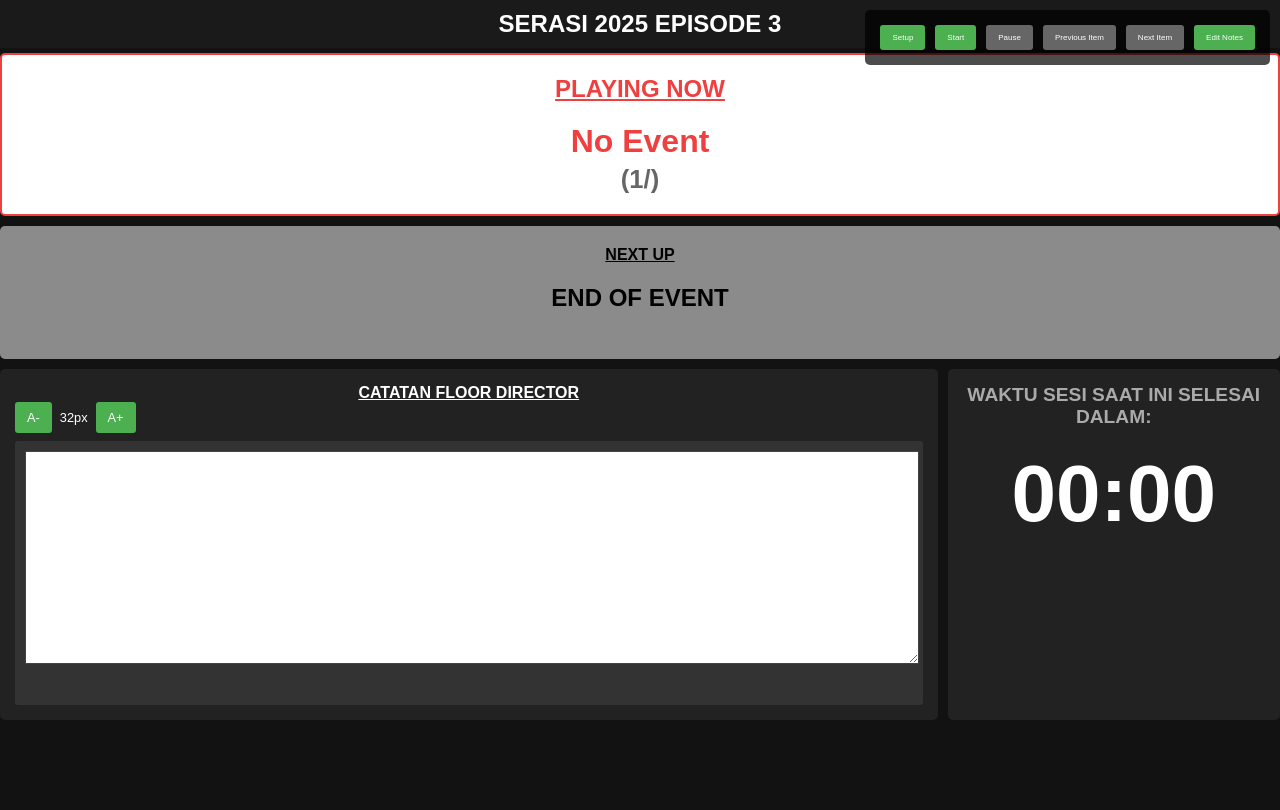
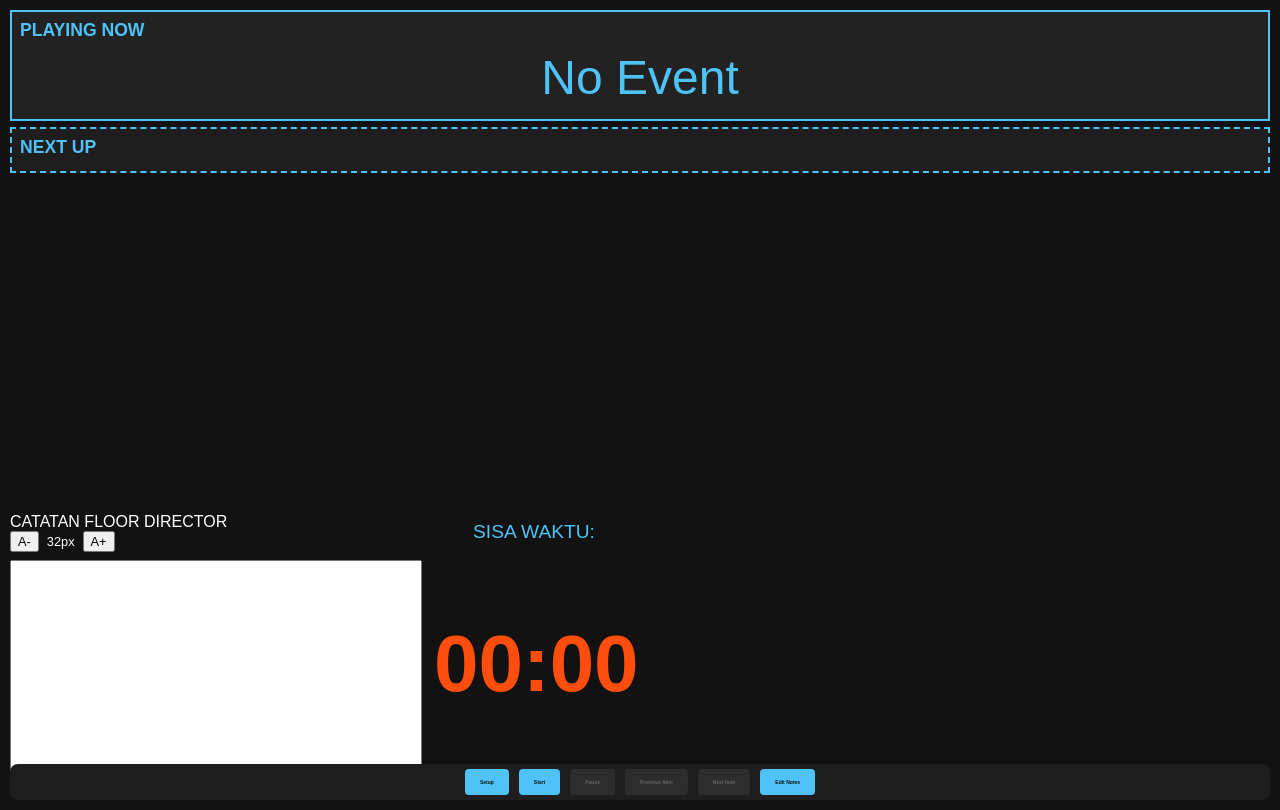
Before and after one commit to Ahmadfnugroho/prompterserasi, a React (Vite) app: page / in a window 1280 px wide. Built offline with nearby package versions, Linux system fonts and the light colour scheme.

Commit message:
perubahan terakhir

```diff
--- a/src/App.jsx
+++ b/src/App.jsx
@@ -1,4 +1,4 @@
-import React, { useState, useEffect, useRef } from "react";
+import React, { useState, useEffect } from "react";
 import ControlPanel from "./components/ControlPanel";
 import FloorNotes from "./components/FloorNotes";
 import Timer from "./components/Timer";
@@ -8,122 +8,93 @@ import "./styles.css";
 
 function App() {
   const [events, setEvents] = useState([]);
-
-  const [currentEventIndex, setCurrentEventIndex] = useState(0);
-  const [currentSubEventIndex, setCurrentSubEventIndex] = useState(0);
+  const [flatList, setFlatList] = useState([]);
+  const [currentIndex, setCurrentIndex] = useState(0);
   const [timeLeft, setTimeLeft] = useState(0);
   const [isRunning, setIsRunning] = useState(false);
   const [floorNotes, setFloorNotes] = useState([]);
   const [showSetup, setShowSetup] = useState(false);
   const [showNotes, setShowNotes] = useState(false);
   const [eventTitle, setEventTitle] = useState("SERASI 2025 EPISODE 3");
+  const [transitioning, setTransitioning] = useState(false);
 
-  // Refs for auto-scrolling
-  const subEventContainerRef = useRef();
-  const activeSubEventRef = useRef();
+  const flattenEvents = (events) => {
+    const flat = [];
+    events.forEach((event) => {
+      flat.push({ type: "event", name: event.name, duration: event.duration });
+      event.subEvents.forEach((sub) =>
+        flat.push({ type: "sub", name: sub, duration: event.duration })
+      );
+    });
+    return flat;
+  };
 
-  // Initialize timer and scroll position
   useEffect(() => {
-    if (events.length > 0) {
-      setTimeLeft(events[currentEventIndex].duration * 60);
-      setCurrentSubEventIndex(0);
+    if (flatList.length > 0) {
+      setTimeLeft(flatList[currentIndex].duration * 60);
     }
-  }, [events, currentEventIndex]);
+  }, [flatList, currentIndex]);
 
-  // Auto-scroll to active sub-event
-  useEffect(() => {
-    if (activeSubEventRef.current) {
-      activeSubEventRef.current.scrollIntoView({
-        behavior: "smooth",
-        block: "nearest",
-      });
-    }
-  }, [currentSubEventIndex]);
-
-  // Timer logic
   useEffect(() => {
     let timer;
-    if (isRunning && timeLeft > 0) {
+    if (isRunning) {
       timer = setInterval(() => {
         setTimeLeft((prev) => prev - 1);
       }, 1000);
-    } else if (timeLeft === 0 && isRunning) {
-      nextEvent();
     }
     return () => clearInterval(timer);
-  }, [isRunning, timeLeft]);
+  }, [isRunning]);
 
   const startTimer = () => setIsRunning(true);
   const pauseTimer = () => setIsRunning(false);
 
-  const nextSubEvent = () => {
-    const currentEvent = events[currentEventIndex];
-    if (currentSubEventIndex < currentEvent.subEvents.length - 1) {
-      setCurrentSubEventIndex(currentSubEventIndex + 1);
-    } else {
-      nextEvent();
+  const next = () => {
+    if (currentIndex < flatList.length - 1) {
+      const nextItem = flatList[currentIndex + 1];
+      const currentItem = flatList[currentIndex];
+      const isSameEvent =
+        currentItem.type === "sub" &&
+        nextItem.duration === currentItem.duration;
+
+      setTransitioning(true);
+      setTimeout(() => {
+        setCurrentIndex(currentIndex + 1);
+        if (!isSameEvent) {
+          setTimeLeft(nextItem.duration * 60);
+        }
+        setTransitioning(false);
+      }, 150);
     }
   };
 
-  const previousSubEvent = () => {
-    if (currentSubEventIndex > 0) {
-      setCurrentSubEventIndex(currentSubEventIndex - 1);
-    } else if (currentEventIndex > 0) {
-      // Move to last sub-event of previous main event
-      setCurrentEventIndex(currentEventIndex - 1);
-      setCurrentSubEventIndex(
-        events[currentEventIndex - 1].subEvents.length - 1
-      );
-    }
-  };
-
-  const nextEvent = () => {
-    if (currentEventIndex < events.length - 1) {
-      setCurrentEventIndex(currentEventIndex + 1);
-      setCurrentSubEventIndex(0);
-      setTimeLeft(events[currentEventIndex + 1].duration * 60);
-    } else {
-      setIsRunning(false);
+  const previous = () => {
+    if (currentIndex > 0) {
+      setCurrentIndex(currentIndex - 1);
+      const prevItem = flatList[currentIndex - 1];
+      setTimeLeft(prevItem.duration * 60);
     }
   };
 
   const handleSaveSetup = (newEvents, newNotes, newTitle) => {
+    const flattened = flattenEvents(newEvents);
     setEvents(newEvents);
+    setFlatList(flattened);
     setFloorNotes(newNotes);
     setEventTitle(newTitle);
-    setCurrentEventIndex(0);
-    setCurrentSubEventIndex(0);
-    setTimeLeft(newEvents[0]?.duration * 60 || 0);
+    setCurrentIndex(0);
+    setTimeLeft(flattened[0]?.duration * 60 || 0);
     setIsRunning(false);
     setShowSetup(false);
   };
 
   return (
     <div className="container">
-      <div className="header">{eventTitle}</div>
-
-      <div className="playing-now">
+      <div className="main-content">
+        <div className={`playing-now ${transitioning ? "fade-in" : ""}`}>
           <div className="playing-now-label">PLAYING NOW</div>
           <div className="playing-now-content">
-          <div>
-            <strong>{events[currentEventIndex]?.name || "No Event"}</strong>
-            <div style={{ fontSize: "0.8em", color: "#666", marginTop: "5px" }}>
-              ({currentSubEventIndex + 1}/
-              {events[currentEventIndex]?.subEvents.length})
-            </div>
-          </div>
-          <div className="sub-event-container" ref={subEventContainerRef}>
-            {events[currentEventIndex]?.subEvents.map((subEvent, index) => (
-              <div
-                key={index}
-                ref={index === currentSubEventIndex ? activeSubEventRef : null}
-                className={`sub-event ${
-                  index === currentSubEventIndex ? "active" : ""
-                }`}
-              >
-                {subEvent}
-              </div>
-            ))}
+            <div className="current-event">
+              {flatList[currentIndex]?.name || "No Event"}
             </div>
           </div>
         </div>
@@ -131,22 +102,21 @@ function App() {
         <div className="next-up">
           <div className="next-up-label">NEXT UP</div>
           <div className="next-up-content">
-          {currentEventIndex < events.length - 1 ? (
-            <>
-              <strong>{events[currentEventIndex + 1]?.name}</strong>
-              <div className="next-up-sub-event-container">
-                {events[currentEventIndex + 1]?.subEvents
-                  .slice(0, 3)
-                  .map((subEvent, index) => (
-                    <div key={index} className="next-up-sub-event">
-                      {subEvent}
+            {[1, 2].map((offset) => {
+              const nextItem = flatList[currentIndex + offset];
+              if (!nextItem) return null;
+              return (
+                <div
+                  key={offset}
+                  className={`next-event-item ${
+                    offset === 2 ? "secondary" : ""
+                  }`}
+                >
+                  {nextItem.name}
                 </div>
-                  ))}
+              );
+            })}
           </div>
-            </>
-          ) : (
-            "END OF EVENT"
-          )}
         </div>
       </div>
 
@@ -159,16 +129,12 @@ function App() {
         isRunning={isRunning}
         onStart={startTimer}
         onPause={pauseTimer}
-        onNext={nextSubEvent}
-        onPrevious={previousSubEvent}
+        onNext={next}
+        onPrevious={previous}
         onSetup={() => setShowSetup(true)}
         onEditNotes={() => setShowNotes(true)}
-        hasNext={
-          currentSubEventIndex <
-            events[currentEventIndex]?.subEvents.length - 1 ||
-          currentEventIndex < events.length - 1
-        }
-        hasPrevious={currentSubEventIndex > 0 || currentEventIndex > 0}
+        hasNext={currentIndex < flatList.length - 1}
+        hasPrevious={currentIndex > 0}
       />
 
       {showSetup && (
--- a/src/components/FloorNotes.jsx
+++ b/src/components/FloorNotes.jsx
@@ -12,11 +12,11 @@ function FloorNotes({ notes, onNotesChange }) {
   };
 
   const increaseFontSize = () => {
-    setFontSize((prev) => Math.min(prev + 2, 38)); // batas atas 32px
+    setFontSize((prev) => Math.min(prev + 10, 70)); // batas atas 32px
   };
 
   const decreaseFontSize = () => {
-    setFontSize((prev) => Math.max(prev - 2, 16)); // batas bawah 10px
+    setFontSize((prev) => Math.max(prev - 10, 20)); // batas bawah 10px
   };
 
   return (
--- a/src/components/Timer.jsx
+++ b/src/components/Timer.jsx
@@ -1,13 +1,22 @@
 import React from "react";
 
 function Timer({ timeLeft }) {
-  const minutes = Math.floor(timeLeft / 60);
-  const seconds = timeLeft % 60;
+  const minutes = Math.floor(Math.abs(timeLeft) / 60);
+  const seconds = Math.abs(timeLeft) % 60;
+  const isWarning = timeLeft <= 120 && timeLeft >= 0;
+  const isOverdue = timeLeft < 0;
 
   return (
     <div className="timer">
-      <div className="timer-label">WAKTU SESI SAAT INI SELESAI DALAM:</div>
-      <div className="time-display">
+      <div className="timer-label">
+        {isOverdue ? "WAKTU BERLEBIH:" : "SISA WAKTU:"}
+      </div>
+      <div
+        className={`time-display ${isWarning ? "warning" : ""} ${
+          isOverdue ? "overdue" : ""
+        }`}
+      >
+        {isOverdue ? "-" : ""}
         {minutes.toString().padStart(2, "0")}:
         {seconds.toString().padStart(2, "0")}
       </div>
--- a/src/styles.css
+++ b/src/styles.css
@@ -1,11 +1,10 @@
+/* Base Styles */
 body {
-  font-family: Arial, sans-serif;
   margin: 0;
-  padding: 0;
+  padding: 5px;
+  font-family: "Arial", sans-serif;
   background-color: #121212;
-  color: white;
-  display: flex;
-  flex-direction: column;
+  color: #ffffff;
   height: 100vh;
   overflow: hidden;
 }
@@ -13,301 +12,235 @@ body {
 .container {
   display: flex;
   flex-direction: column;
-  height: 100%;
-  aspect-ratio: 16/9;
-  margin: 0 auto;
-  max-width: 100%;
+  height: 100vh;
+  padding: 5px;
+  gap: 6px;
+  box-sizing: border-box;
 }
 
 .header {
+  font-size: 1.8rem;
+  font-weight: bold;
   text-align: center;
-  padding: 10px;
-  background-color: #1a1a1a;
-  font-size: 1.5rem;
-  font-weight: bold;
+  margin-bottom: 10px;
+  color: #4fc3f7;
+  padding: 5px;
+}
+
+.main-content {
+  display: flex;
+  flex-direction: column;
+  flex: 1;
+  overflow: hidden;
+  gap: 6px;
+}
+
+/* Reduce padding */
+.playing-now,
+.next-up,
+.timer,
+.control-panel {
+  padding: 8px;
 }
 
 .playing-now {
-  flex: 1;
-  padding: 20px;
-  margin: 5px 0;
-  background-color: #ffffff;
-  border: solid 2px #f03f3f;
-
-  border-radius: 5px;
-  font-size: 2rem;
-  display: flex;
-  flex-direction: column;
-  /* justify-content: center; */
+  background-color: #222;
+  border: 2px solid #4fc3f7;
+  transition: background-color 0.3s ease-in-out;
+  overflow-y: auto;
 }
 
-.playing-now-label {
-  font-size: 1.5rem;
-  color: #f03f3f;
-  /* border: solid 2px #f03f3f; */
-  text-align: center;
+.playing-now.fade-in {
+  background-color: #4fc3f7;
+  color: #000;
+}
+
+.playing-now.fade-in .current-event {
+  color: #000;
+}
+
+.next-up {
+  background-color: #1e1e1e;
+  border: 2px dashed #4fc3f7;
+  overflow-y: auto;
+}
+
+.playing-now-label,
+.next-up-label {
+  font-size: 1.1rem;
   font-weight: bold;
-  margin-bottom: 20px;
-  text-decoration: underline;
+  color: #4fc3f7;
+  margin-bottom: 5px;
 }
 
 .playing-now-content {
-  font-size: 2rem;
-  font-weight: bold;
-  color: #f03f3f;
-  /* border: solid 2px #f03f3f; */
-  text-align: center;
+  font-size: 2.2rem;
+  color: #ffffff;
 }
 
-.next-up {
-  flex: 1;
-  padding: 20px;
-  margin: 5px 0;
-  background-color: #8b8b8b;
-  border-radius: 5px;
-  font-size: 2rem;
+.current-event {
+  font-size: 3rem;
+  padding: 5px 0;
+  color: #4fc3f7;
   display: flex;
-  flex-direction: column;
-  /* justify-content: center; */
+  justify-content: center;
+  align-items: center;
 }
 
-.next-up-label {
-  font-size: 1rem;
-  color: #000000;
-  /* border: solid 2px #f03f3f; */
-  text-align: center;
-  font-weight: bold;
-  margin-bottom: 20px;
-  text-decoration: underline;
+.current-sub-event {
+  font-size: 2rem;
+  padding: 5px 0;
+  color: #ffffff;
 }
 
 .next-up-content {
-  font-size: 1.5rem;
-  font-weight: bold;
-  color: #000000;
-  /* border: solid 2px #f03f3f; */
-  text-align: center;
+  display: flex;
+  flex-direction: column;
+  gap: 6px;
 }
 
-.next-up-sub-event-container {
-  max-height: 200px;
-  overflow-y: auto;
-  scroll-behavior: smooth;
-  /* margin-top: 10px; */
+.next-event-item {
+  font-size: 3rem;
+  color: #ffffff;
+}
+.next-event-item.secondary {
+  font-size: 2rem;
+  opacity: 0.8;
 }
 
-.next-up-sub-event {
-  /* padding: 8px; */
-
-  margin: 4px 0;
-  font-size: 1rem;
-  color: black;
-
-  /* background: #f5f5f5; */
-  /* border-left: 3px solid #ddd; */
+.next-sub-events {
+  margin-top: 5px;
 }
 
+.next-sub-event {
+  padding: 8px;
+  margin: 3px 0;
+  background-color: #2d2d2d;
+  border-radius: 3px;
+  font-size: 1.5rem;
+}
+
+/* Bottom Row Proportions */
 .bottom-row {
   display: flex;
-  flex: 1;
-  margin-top: 5px;
-  /* border: solid 2px #f03f3f; */
+  flex-direction: row;
+  gap: 10px;
+  flex-wrap: nowrap;
+  height: auto;
+  min-height: 140px;
+  max-height: 30vh;
 }
 
-.notes {
-  flex: 3;
-  padding: 15px;
-  background-color: #222;
+/* SetupModal improvements (scrollable) */
+.setup-form-content {
+  max-height: 80vh;
+  overflow-y: auto;
+  padding: 10px;
+  background-color: #1e1e1e;
   border-radius: 5px;
-  margin-right: 5px;
-  display: flex;
-  flex-direction: column;
-  /* border: solid 2px #f03f3f; */
-}
-.notes-label {
-  font-size: 1rem;
-  color: #ffffff;
-  /* border: solid 2px #f03f3f; */
-  text-align: center;
-  font-weight: bold;
-  text-decoration: underline;
 }
 
-.notes-content {
-  flex: 1;
-  background-color: #333;
-  padding: 10px;
-  border-radius: 3px;
-  font-size: 1.5rem;
-  overflow-y: auto;
-  /* border: solid 2px #f03f3f; */
-}
-
-textarea {
-  background-color: #ffffff;
-  color: rgb(255, 0, 0);
-  border: 1px solid #444;
-  margin-bottom: 10px;
-  width: 100%;
-  height: 85%;
-  font-size: 2rem;
-
-  /* border: solid 2px #f03f3f; */
-}
-
+/* Timer Styles */
 .timer {
-  flex: 1;
-  padding: 15px;
-  background-color: #222;
-  border-radius: 5px;
-  margin-left: 5px;
-  display: flex;
-  flex-direction: column;
-  align-items: center;
+  max-width: 200px;
+  flex-shrink: 0;
+  text-align: center;
 }
 
 .timer-label {
   font-size: 1.2rem;
-  color: #aaa;
-  margin-bottom: 10px;
-  text-align: center;
-  font-weight: bold;
-}
-
-.timer-content {
-  flex: 1;
-
-  background-color: #333;
-  padding: 10px;
-  border-radius: 3px;
-  font-size: 1.5rem;
-  overflow-y: auto;
-  /* border: solid 2px #f03f3f; */
+  margin-bottom: 5px;
+  color: #4fc3f7;
 }
 
 .time-display {
+  padding-top: 70px;
   font-size: 5rem;
   font-weight: bold;
-  margin: 10px 0;
-  /* border: solid 2px #f03f3f; */
+  color: white;
+}
+
+.time-display.warning {
+  color: #ff4d0d;
+}
+
+.time-display.overdue {
+  color: #f72828;
+}
+
+.floor-notes {
+  flex: 1;
+  background-color: #2d2d2d;
+  padding: 10px;
+  border-radius: 5px;
+  overflow-y: auto;
+  font-size: 1.4rem;
+}
+
+/* Animation */
+.fade-in {
+  animation: fadeIn 1s ease-in-out;
+}
+
+@keyframes fadeIn {
+  from {
+    background-color: #1e1e1e;
+  }
+  to {
+    background-color: #4fc3f7;
+  }
+}
+
+/* Reduce margins and padding */
+.current-event,
+.current-sub-event,
+.next-event-item,
+.next-sub-event {
+  padding: 4px;
+  margin: 2px 0;
 }
 
 .control-panel {
-  position: fixed;
-  top: 10px;
-  right: 10px;
-  background-color: rgba(0, 0, 0, 0.7);
-  padding: 10px;
-  border-radius: 5px;
-  z-index: 1000;
+  display: flex;
+  justify-content: center;
+  gap: 10px;
+  margin-top: 5px;
+  padding: 5px;
+  background-color: #1e1e1e;
+  border-radius: 8px;
 }
 
 .control-panel button {
-  font-size: 0.5rem;
-  margin: 5px;
-  padding: 8px 12px;
+  padding: 10px 15px;
+  background-color: #4fc3f7;
+  color: #121212;
+  border: none;
+  border-radius: 4px;
+  font-weight: bold;
   cursor: pointer;
+  font-size: 5px;
 }
 
-.setup-form {
-  position: fixed;
-  overflow-y: auto;
-  top: 0;
-  left: 0;
-  right: 0;
-  bottom: 0;
-  background-color: rgba(0, 0, 0, 0.9);
-  display: flex;
-  flex-direction: column;
-  align-items: center;
-  justify-content: center;
-  z-index: 2000;
-  padding: 20px;
-}
-
-.setup-form-content {
-  background-color: #222;
-  max-height: 100%;
-  overflow-y: auto;
-
-  padding: 20px;
-  border-radius: 5px;
-  width: 100%;
-}
-
-.event-item {
-  margin-bottom: 1px;
-}
-
-.event-item input {
-  margin-right: 10px;
-  background-color: #333;
-  color: white;
-  /* border: 1px solid #ff0202; */
-  padding: 3px;
-}
-.event-item input.event {
-  flex: 1;
-}
-.event-item input.detail {
-  flex: 1;
-}
-.event-item input.time {
-  flex: 1;
-}
-
-.add-event {
-  margin-bottom: 20px;
-}
-
-button {
-  background-color: #4caf50;
-  color: white;
-  border: none;
-  border-radius: 3px;
-  padding: 8px 12px;
-  cursor: pointer;
-}
-
-button:disabled {
-  background-color: #666;
+.control-panel button:disabled {
+  background-color: #2d2d2d;
+  color: #666;
   cursor: not-allowed;
 }
 
-.remove-btn {
-  background-color: #f44336;
+/* Scrollbar styling */
+::-webkit-scrollbar {
+  width: 8px;
 }
 
-input {
-  background-color: #333;
-  color: white;
-  border: 1px solid #444;
-  padding: 8px;
-  margin-bottom: 10px;
-  width: 100%;
+::-webkit-scrollbar-track {
+  background: #2d2d2d;
 }
 
-.sub-event-container {
-  max-height: 200px;
-  overflow-y: auto;
-  scroll-behavior: smooth;
-  /* margin-top: 10px; */
+::-webkit-scrollbar-thumb {
+  background: #4fc3f7;
+  border-radius: 4px;
 }
 
-.sub-event {
-  /* padding: 8px; */
-  margin: 4px 0;
-  font-size: 1.5rem;
-  color: black;
-
-  /* background: #f5f5f5; */
-  /* border-left: 3px solid #ddd; */
+::-webkit-scrollbar-thumb:hover {
+  background: #3ba1d1;
 }
-
-.sub-event.active {
-  font-size: 2rem;
-  color: red;
-  background: #e3f2fd;
-  border-left: 3px solid #2196f3;
-  font-weight: bold;
-}
```
Also changed, not shown: src/components/NotesModal.jsx (+4 -5 lines), src/components/SetupModal.jsx (+22 -5 lines). Lines whose indentation alone changed are shown as unchanged.
